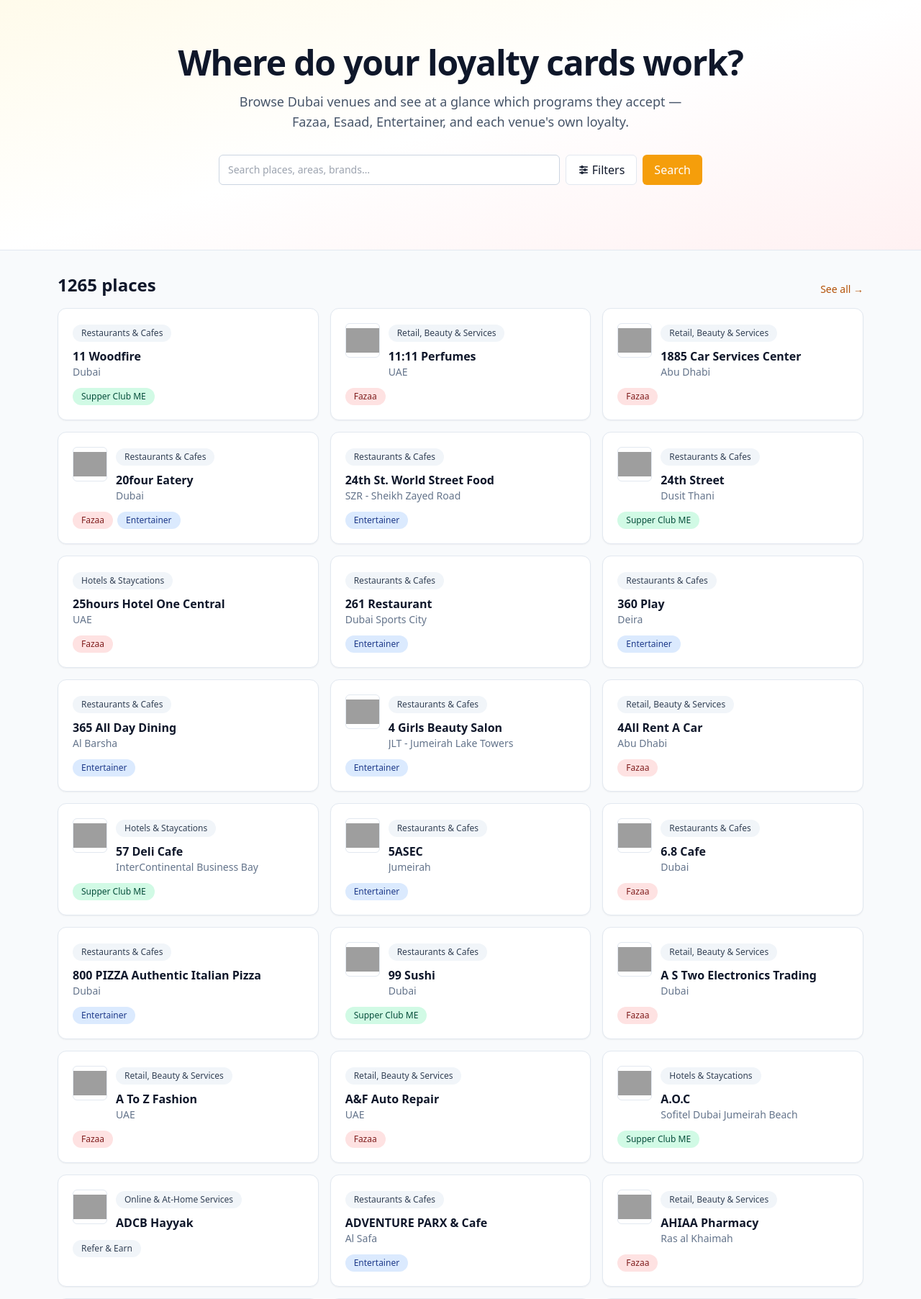
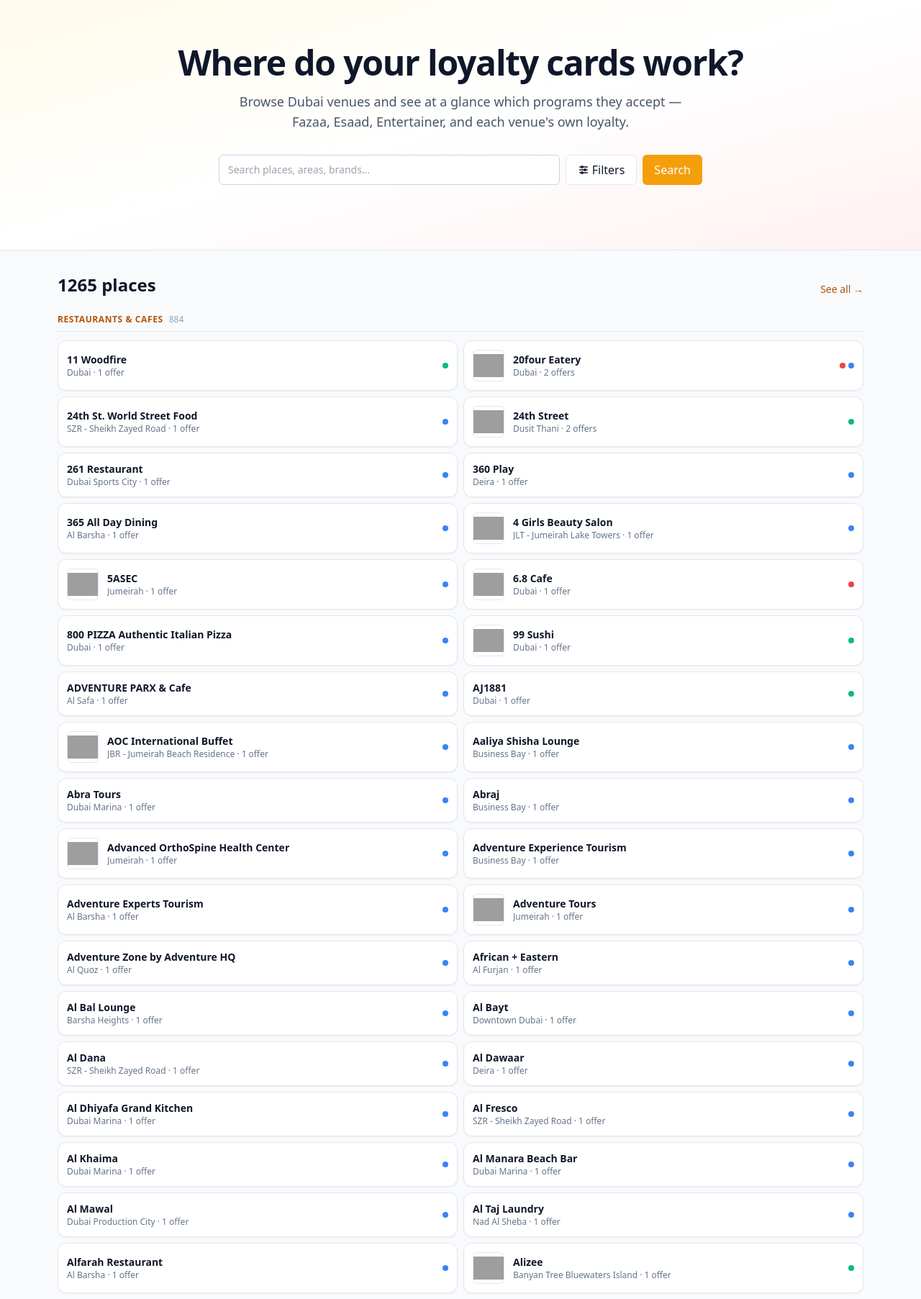
Before and after one commit to scripts-and-tables/dxb-discounts, a Django app: page / in a window 1280 px wide. Shown: the part 66-1871 px from the top of the page at 72% size. Run offline with Django 5.2, Linux system fonts and the light colour scheme; data comes from the database, SQL or seed files in the repository; parts of the project's set-up code (start-up, migrations or seed data) failed here and were passed over; some libraries are stand-ins or nearby versions; grey boxes are pictures that could not be loaded.

Commit message:
Compact contacts-book layout for home-page places list
Replaces the spacious 3-col card grid with denser 2-col rows grouped
into category sections. Each row shows logo, name, area+offer-count,
and program affiliation as colored dots — ~2x more places per viewport
without losing brand/program signals.

Co-Authored-By: Claude Opus 4.7 (1M context) <noreply@anthropic.com>

```diff
--- a/apps/pages/views.py
+++ b/apps/pages/views.py
@@ -4,7 +4,7 @@ from django.shortcuts import render
 from django.views.decorators.http import require_GET
 
 from apps.discounts.models import Discount, DiscountProgram
-from apps.places.models import Experience, Place
+from apps.places.models import Category, Experience, Place
 
 
 @require_GET
@@ -71,9 +71,20 @@ def home(request):
                     "value": d.source_program,
                     "label": d.get_source_program_display(),
                 })
+        place.offer_count = len(place.visible_discounts)
+
+    # Group places by category, preserving Category.choices order so the home
+    # page reads top-to-bottom: restaurants → attractions → hotels → retail → services.
+    by_cat: dict[str, list[Place]] = {value: [] for value, _ in Category.choices}
+    for p in places:
+        by_cat.setdefault(p.category, []).append(p)
+    places_by_category = [
+        (label, by_cat[value]) for value, label in Category.choices if by_cat.get(value)
+    ]
 
     context = {
         "places": places,
+        "places_by_category": places_by_category,
         "selected": {
             "q": q,
             "programs": selected_programs,
--- a/templates/pages/_home_results.html
+++ b/templates/pages/_home_results.html
@@ -1,28 +1,39 @@
 {% if places %}
 <section class="max-w-6xl mx-auto px-4 py-8">
-  <div class="flex items-end justify-between mb-4">
+  <div class="flex items-end justify-between mb-6">
     <h2 class="text-2xl font-bold text-slate-900 dark:text-slate-100">{{ places|length }} place{{ places|length|pluralize }}</h2>
     <a href="{% url 'places:list' %}" class="text-sm font-medium text-amber-700 hover:text-amber-800 dark:text-amber-400 dark:hover:text-amber-300">See all →</a>
   </div>
-  <div class="grid grid-cols-1 sm:grid-cols-2 lg:grid-cols-3 gap-4">
-    {% for place in places %}
-      <a href="{{ place.get_absolute_url }}" class="card block p-5 hover:border-amber-300 group">
-        <div class="flex items-start gap-3 mb-3">
-          {% include "places/_logo.html" with place=place size_class="w-12 h-12" %}
+
+  {% for category_label, category_places in places_by_category %}
+    <div class="mb-8 last:mb-0">
+      <div class="flex items-baseline gap-2 mb-3 pb-2 border-b border-slate-200 dark:border-slate-800">
+        <h3 class="text-xs font-semibold uppercase tracking-wider text-amber-700 dark:text-amber-400">{{ category_label }}</h3>
+        <span class="text-xs text-slate-400 dark:text-slate-500">{{ category_places|length }}</span>
+      </div>
+      <div class="grid grid-cols-1 md:grid-cols-2 gap-2">
+        {% for place in category_places %}
+          <a href="{{ place.get_absolute_url }}" class="card p-3 flex items-center gap-3 hover:border-amber-300 group">
+            {% include "places/_logo.html" with place=place size_class="w-11 h-11" %}
             <div class="min-w-0 flex-1">
-            <span class="chip mb-1">{{ place.get_category_display }}</span>
-            <h3 class="font-semibold text-slate-900 dark:text-slate-100 mt-1 group-hover:text-amber-700 dark:group-hover:text-amber-300 truncate">{{ place.name }}</h3>
-            <p class="text-sm text-slate-500 dark:text-slate-400 truncate">{{ place.area }}</p>
-          </div>
+              <h4 class="font-semibold text-sm text-slate-900 dark:text-slate-100 group-hover:text-amber-700 dark:group-hover:text-amber-300 truncate">{{ place.name }}</h4>
+              <p class="text-xs text-slate-500 dark:text-slate-400 truncate">
+                {% if place.area %}{{ place.area }}{% endif %}
+                {% if place.area and place.offer_count %} · {% endif %}
+                {% if place.offer_count %}{{ place.offer_count }} offer{{ place.offer_count|pluralize }}{% endif %}
+              </p>
             </div>
             {% if place.programs %}
-          <div class="flex flex-wrap gap-1.5">
-            {% for prog in place.programs %}{% include "places/_program_bubble.html" with program=prog %}{% endfor %}
+              <div class="flex items-center gap-1 shrink-0">
+                {% for prog in place.programs|slice:":6" %}{% include "places/_program_dot.html" with program=prog %}{% endfor %}
+                {% if place.programs|length > 6 %}<span class="text-[10px] font-medium text-slate-400 dark:text-slate-500 ml-0.5">+{{ place.programs|length|add:"-6" }}</span>{% endif %}
               </div>
             {% endif %}
           </a>
         {% endfor %}
       </div>
+    </div>
+  {% endfor %}
 </section>
 {% else %}
 <section class="max-w-6xl mx-auto px-4 py-16 text-center text-slate-500 dark:text-slate-400">
--- /dev/null
+++ b/templates/places/_program_dot.html
@@ -0,0 +1,21 @@
+{% comment %}
+Compact colored dot for a discount program — used in dense list rows
+where labeled chips would be too noisy. Color table mirrors
+_program_bubble.html. Expects: program (dict with .value and .label).
+{% endcomment %}
+{% if program.value == "fazaa" %}<span class="w-2 h-2 rounded-full bg-red-500" title="{{ program.label }}" aria-label="{{ program.label }}"></span>
+{% elif program.value == "esaad" %}<span class="w-2 h-2 rounded-full bg-teal-500" title="{{ program.label }}" aria-label="{{ program.label }}"></span>
+{% elif program.value == "in_house" %}<span class="w-2 h-2 rounded-full bg-amber-500" title="{{ program.label }}" aria-label="{{ program.label }}"></span>
+{% elif program.value == "entertainer" %}<span class="w-2 h-2 rounded-full bg-blue-500" title="{{ program.label }}" aria-label="{{ program.label }}"></span>
+{% elif program.value == "zomato" %}<span class="w-2 h-2 rounded-full bg-rose-500" title="{{ program.label }}" aria-label="{{ program.label }}"></span>
+{% elif program.value == "repeat" %}<span class="w-2 h-2 rounded-full bg-violet-500" title="{{ program.label }}" aria-label="{{ program.label }}"></span>
+{% elif program.value == "elite_club" %}<span class="w-2 h-2 rounded-full bg-stone-500" title="{{ program.label }}" aria-label="{{ program.label }}"></span>
+{% elif program.value == "supper_club" %}<span class="w-2 h-2 rounded-full bg-emerald-500" title="{{ program.label }}" aria-label="{{ program.label }}"></span>
+{% elif program.value == "emirates_platinum" %}<span class="w-2 h-2 rounded-full bg-zinc-500" title="{{ program.label }}" aria-label="{{ program.label }}"></span>
+{% elif program.value == "shukran" %}<span class="w-2 h-2 rounded-full bg-orange-500" title="{{ program.label }}" aria-label="{{ program.label }}"></span>
+{% elif program.value == "share_rewards" %}<span class="w-2 h-2 rounded-full bg-indigo-500" title="{{ program.label }}" aria-label="{{ program.label }}"></span>
+{% elif program.value == "emirates_skywards" %}<span class="w-2 h-2 rounded-full bg-sky-500" title="{{ program.label }}" aria-label="{{ program.label }}"></span>
+{% elif program.value == "atlantis_circle" %}<span class="w-2 h-2 rounded-full bg-slate-500" title="{{ program.label }}" aria-label="{{ program.label }}"></span>
+{% elif program.value == "u_by_emaar" %}<span class="w-2 h-2 rounded-full bg-purple-500" title="{{ program.label }}" aria-label="{{ program.label }}"></span>
+{% elif program.value == "al_futtaim_blue" %}<span class="w-2 h-2 rounded-full bg-blue-500" title="{{ program.label }}" aria-label="{{ program.label }}"></span>
+{% else %}<span class="w-2 h-2 rounded-full bg-slate-400" title="{{ program.label }}" aria-label="{{ program.label }}"></span>{% endif %}
```
Lines whose indentation alone changed are shown as unchanged.
